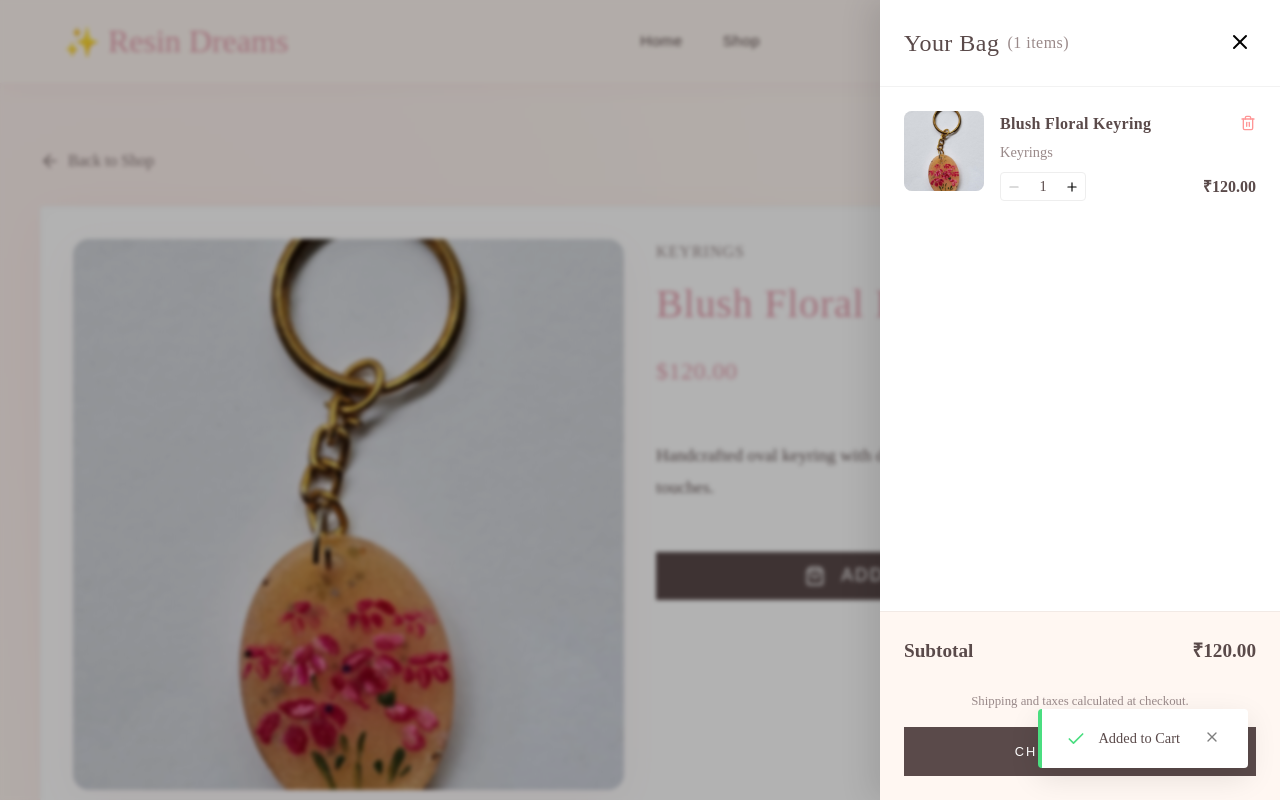
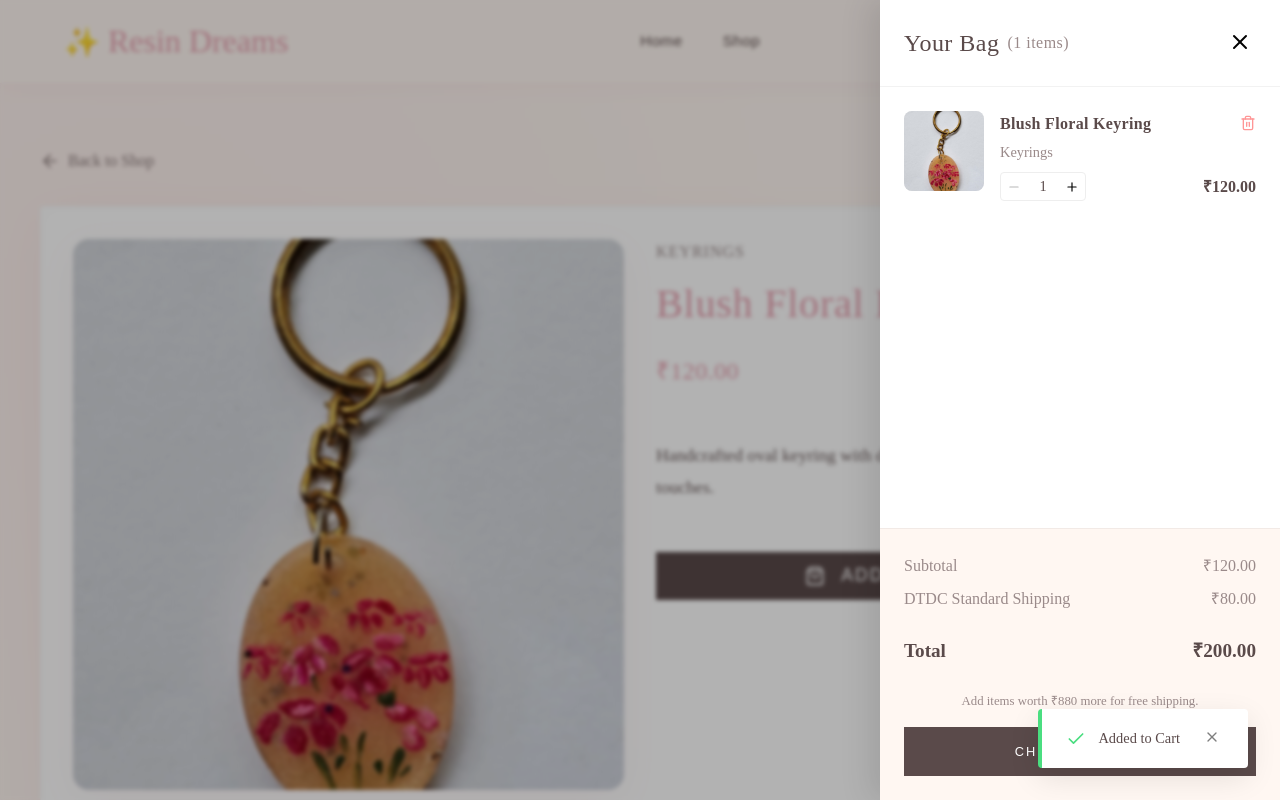
Before and after one commit to NikhitaB15/resin_keyring_dreams, a React (Vite) app: page /product/1 in a window 1280 px wide. Both pictures are taken after a click on the button "ADD TO CART". Shown: the top 800 px of the page. Built offline with nearby package versions, Linux system fonts and the light colour scheme.

Commit message:
added_shipping

```diff
--- a/src/components/CartSidebar.jsx
+++ b/src/components/CartSidebar.jsx
@@ -145,14 +145,23 @@ const CartSidebar = () => {
                 </div>
 
                 {/* Footer */}
+                {/* Footer */}
                 {cart.length > 0 && (
                     <div style={{ padding: '1.5rem', background: 'var(--bg)', borderTop: '1px solid rgba(0,0,0,0.05)' }}>
-                        <div style={{ display: 'flex', justifyContent: 'space-between', marginBottom: '1.5rem', fontSize: '1.2rem', fontWeight: 600 }}>
+                        <div style={{ display: 'flex', justifyContent: 'space-between', marginBottom: '0.5rem', fontSize: '1rem', color: 'var(--text-light)' }}>
                             <span>Subtotal</span>
                             <span>₹{cartTotal.toFixed(2)}</span>
                         </div>
+                        <div style={{ display: 'flex', justifyContent: 'space-between', marginBottom: '1.5rem', fontSize: '1rem', color: 'var(--text-light)' }}>
+                            <span>DTDC Standard Shipping</span>
+                            <span>₹{cartTotal > 999 ? '0.00' : '80.00'}</span>
+                        </div>
+                        <div style={{ display: 'flex', justifyContent: 'space-between', marginBottom: '1.5rem', fontSize: '1.2rem', fontWeight: 600 }}>
+                            <span>Total</span>
+                            <span>₹{(cartTotal + (cartTotal > 999 ? 0 : 80)).toFixed(2)}</span>
+                        </div>
                         <p style={{ fontSize: '0.8rem', color: 'var(--text-light)', textAlign: 'center', marginBottom: '1rem' }}>
-                            Shipping and taxes calculated at checkout.
+                            {cartTotal > 999 ? 'Free shipping applied!' : 'Add items worth ₹' + (1000 - cartTotal).toFixed(0) + ' more for free shipping.'}
                         </p>
                         <button onClick={handleCheckout} className="btn" style={{ width: '100%', justifyContent: 'center', padding: '1rem' }}>
                             Checkout Now
--- a/src/pages/ProductDetails.jsx
+++ b/src/pages/ProductDetails.jsx
@@ -61,7 +61,7 @@ export const ProductDetails = () => {
                     </span>
                     <h1 style={{ fontSize: '2.5rem', marginBottom: '1rem' }}>{product.title}</h1>
 
-                    <h2 style={{ color: 'var(--primary)', marginBottom: '2rem' }}>${parseFloat(product.price).toFixed(2)}</h2>
+                    <h2 style={{ color: 'var(--primary)', marginBottom: '2rem' }}>₹{parseFloat(product.price).toFixed(2)}</h2>
 
                     <p style={{ lineHeight: '1.8', marginBottom: '3rem', fontSize: '1.1rem', opacity: 0.9 }}>
                         {product.description}
```
